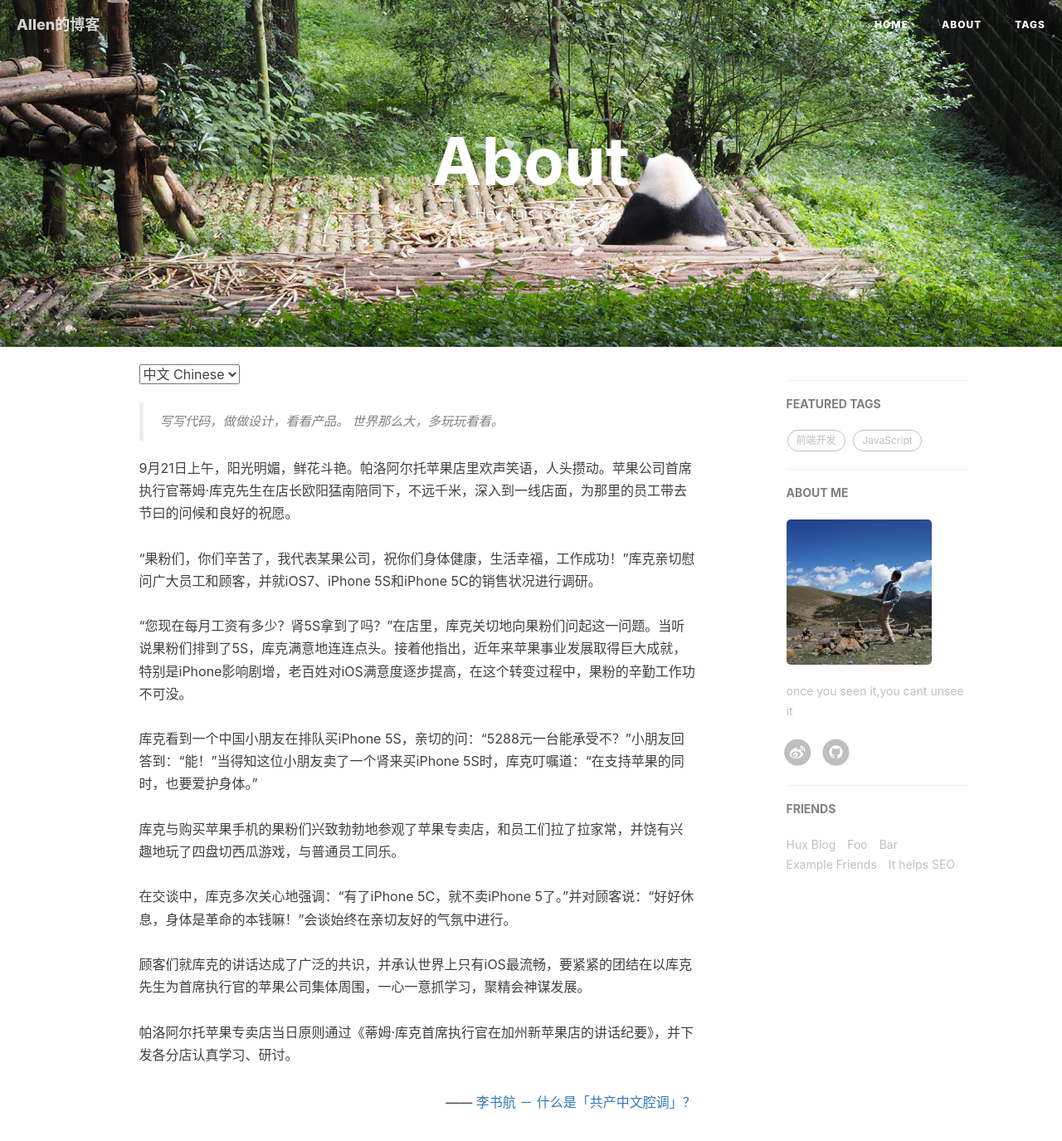
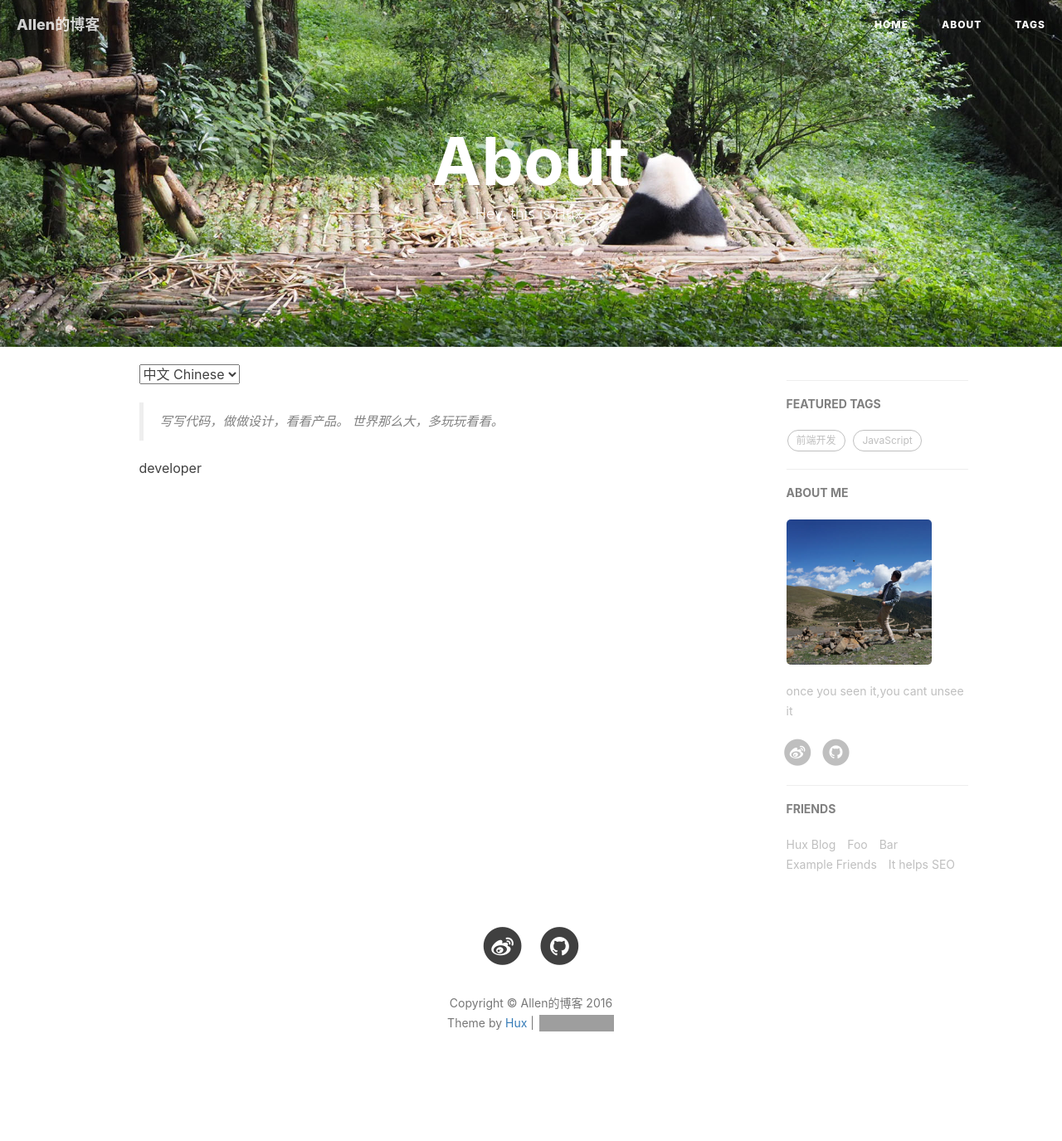
Before and after one commit to zyl5721451/zyl5721451.github.io, a Jekyll site: the page built from about.html, in a window 1280 px wide and 1400 px high. Shown: the top 1375 px of the window at 83% size. Built offline with Jekyll 4.4.1, drawn with Linux system fonts in a browser that asks for light colours; nearby versions of some CDN libraries; comment, search, counter and statistics services are not loaded; grey boxes are pictures that could not be loaded.

Commit message:
初始化

```diff
--- a/about.html
+++ b/about.html
@@ -17,12 +17,11 @@ header-img: "img/about-bg.jpg"
         写写代码，做做设计，看看产品。
         世界那么大，多玩玩看看。
     </blockquote>
-    9月21日上午，阳光明媚，鲜花斗艳。帕洛阿尔托苹果店里欢声笑语，人头攒动。苹果公司首席执行官蒂姆·库克先生在店长欧阳猛南陪同下，不远千米，深入到一线店面，为那里的员工带去节曰的问候和良好的祝愿。<br><br>“果粉们，你们辛苦了，我代表某果公司，祝你们身体健康，生活幸福，工作成功！”库克亲切慰问广大员工和顾客，并就iOS7、iPhone 5S和iPhone 5C的销售状况进行调研。 <br><br>“您现在每月工资有多少？肾5S拿到了吗？”在店里，库克关切地向果粉们问起这一问题。当听说果粉们排到了5S，库克满意地连连点头。接着他指出，近年来苹果事业发展取得巨大成就，特别是iPhone影响剧增，老百姓对iOS满意度逐步提高，在这个转变过程中，果粉的辛勤工作功不可没。<br><br>库克看到一个中国小朋友在排队买iPhone 5S，亲切的问：“5288元一台能承受不？”小朋友回答到：“能！”当得知这位小朋友卖了一个肾来买iPhone 5S时，库克叮嘱道：“在支持苹果的同时，也要爱护身体。”<br><br>库克与购买苹果手机的果粉们兴致勃勃地参观了苹果专卖店，和员工们拉了拉家常，并饶有兴趣地玩了四盘切西瓜游戏，与普通员工同乐。<br><br>在交谈中，库克多次关心地强调：“有了iPhone 5C，就不卖iPhone 5了。”并对顾客说：“好好休息，身体是革命的本钱嘛！”会谈始终在亲切友好的气氛中进行。<br><br>顾客们就库克的讲话达成了广泛的共识，并承认世界上只有iOS最流畅，要紧紧的团结在以库克先生为首席执行官的苹果公司集体周围，一心一意抓学习，聚精会神谋发展。<br>
-    <br>帕洛阿尔托苹果专卖店当日原则通过《蒂姆·库克首席执行官在加州新苹果店的讲话纪要》，并下发各分店认真学习、研讨。
+    developer
 
-    <p style="text-align:right;">
-        —— <a href="http://www.zhihu.com/question/19687065">李书航 － 什么是「共产中文腔调」？ </a>
-    </p>
+    <!--<p style="text-align:right;">-->
+        <!--—— <a href="http://www.zhihu.com/question/19687065">李书航 － 什么是「共产中文腔调」？ </a>-->
+    <!--</p>-->
 
 </div>
 
```
